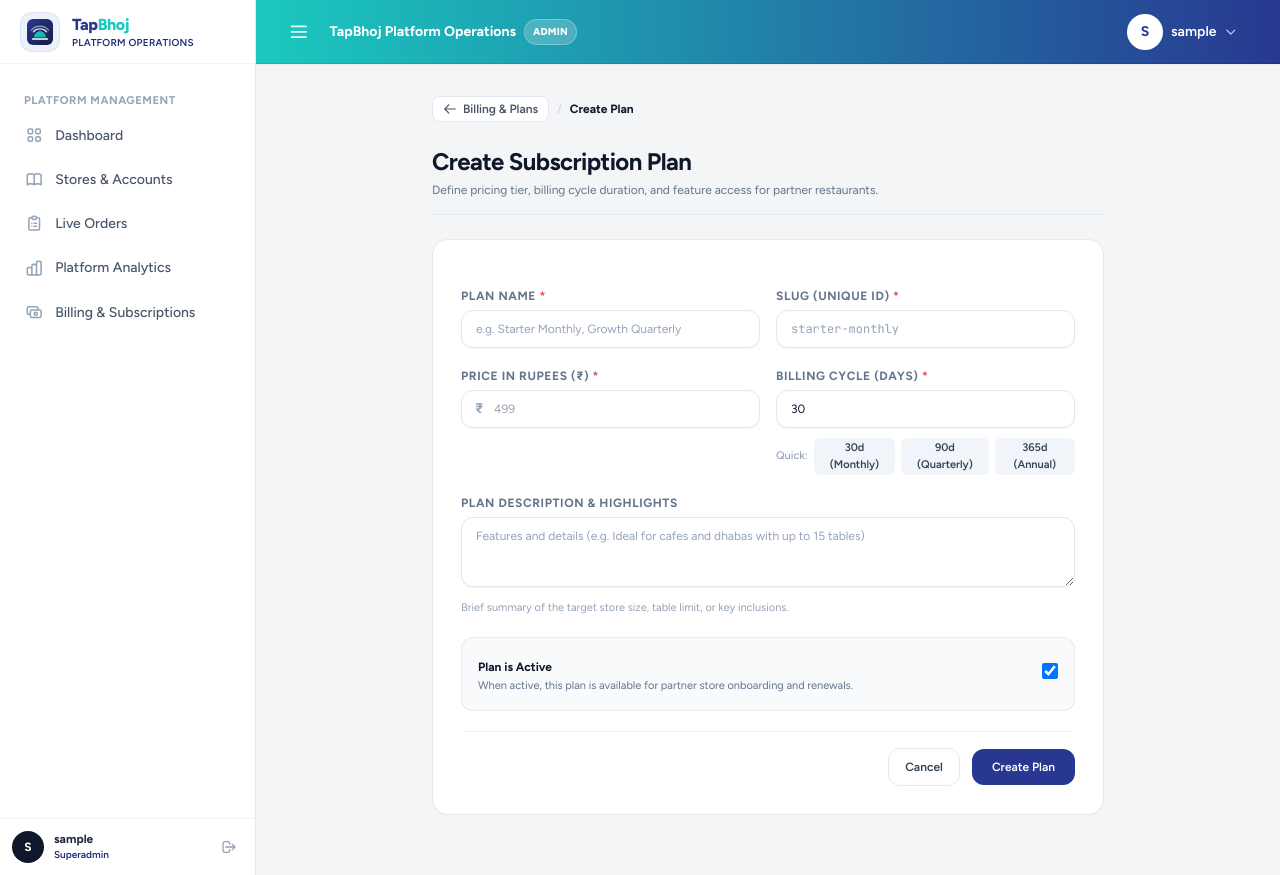
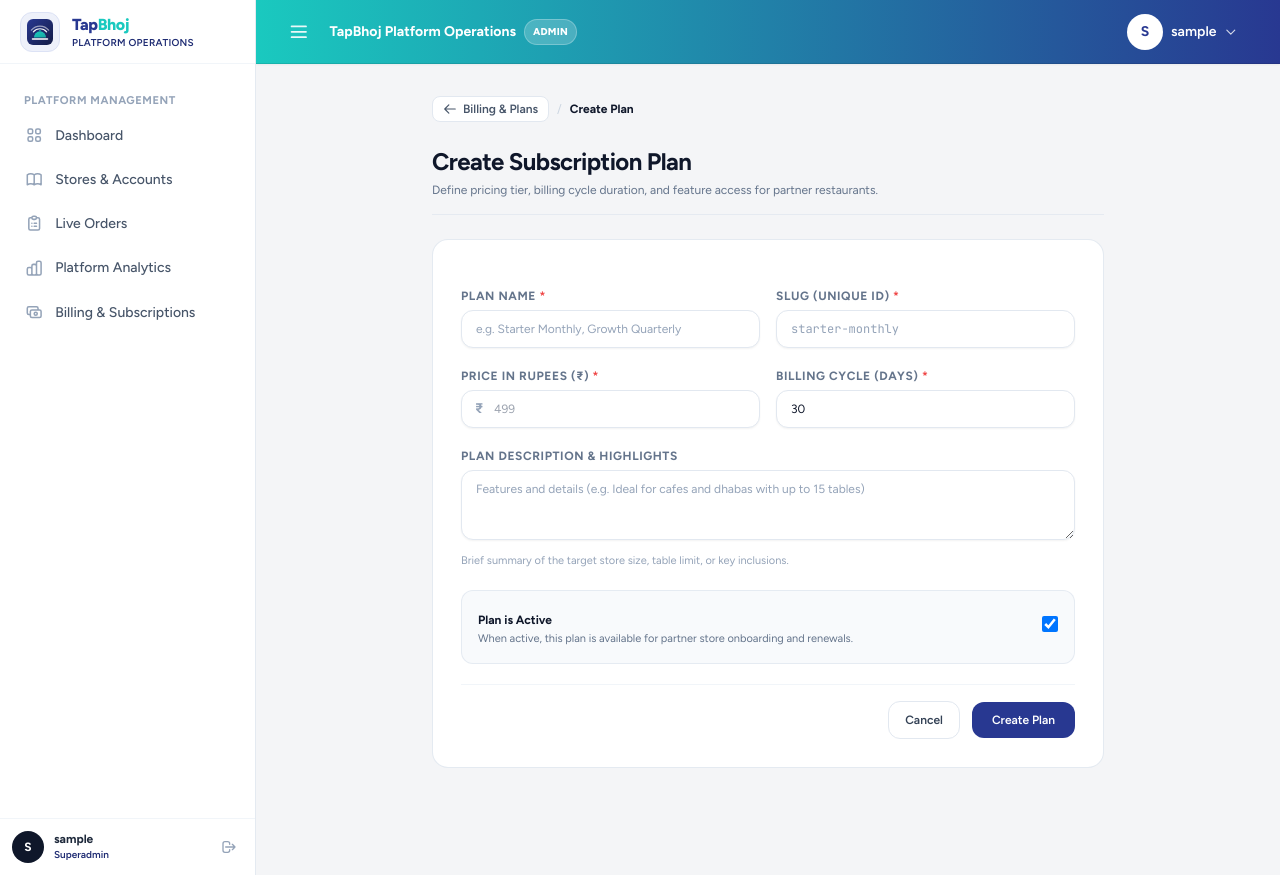
Before and after one commit to amanpandit7033/tapbhoj, a Django app: page /platform/billing/plans/new/ in a window 1280 px wide. Run offline with Django 5.2, Linux system fonts and the light colour scheme; the visitor is signed in with stand-in values (Sample User, id 1); some libraries are stand-ins or nearby versions.

Commit message:
fix(ui): remove quick preset buttons from plan form

```diff
--- a/templates/platform/plan_form.html
+++ b/templates/platform/plan_form.html
@@ -35,9 +35,6 @@
         if (!this.slug || this.slug === '') {
           this.slug = this.name.toLowerCase().trim().replace(/[^a-z0-9]+/g, '-').replace(/(^-|-$)/g, '');
         }
-      },
-      setDuration(days) {
-        document.getElementById('{{ form.duration_days.id_for_label }}').value = days;
       }
     }">
       {% csrf_token %}
@@ -109,14 +106,6 @@
             Billing Cycle (Days) <span class="text-red-500">*</span>
           </label>
           {{ form.duration_days }}
-
-          <!-- Presets -->
-          <div class="flex items-center gap-1.5 pt-1 text-[11px]">
-            <span class="text-slate-400 font-medium">Quick:</span>
-            <button type="button" @click="setDuration(30)" class="px-2 py-0.5 rounded-md bg-slate-100 hover:bg-slate-200 text-slate-700 font-semibold cursor-pointer transition-colors">30d (Monthly)</button>
-            <button type="button" @click="setDuration(90)" class="px-2 py-0.5 rounded-md bg-slate-100 hover:bg-slate-200 text-slate-700 font-semibold cursor-pointer transition-colors">90d (Quarterly)</button>
-            <button type="button" @click="setDuration(365)" class="px-2 py-0.5 rounded-md bg-slate-100 hover:bg-slate-200 text-slate-700 font-semibold cursor-pointer transition-colors">365d (Annual)</button>
-          </div>
           {% if form.duration_days.errors %}
             <p class="text-xs text-red-500">{{ form.duration_days.errors.0 }}</p>
           {% endif %}
```
